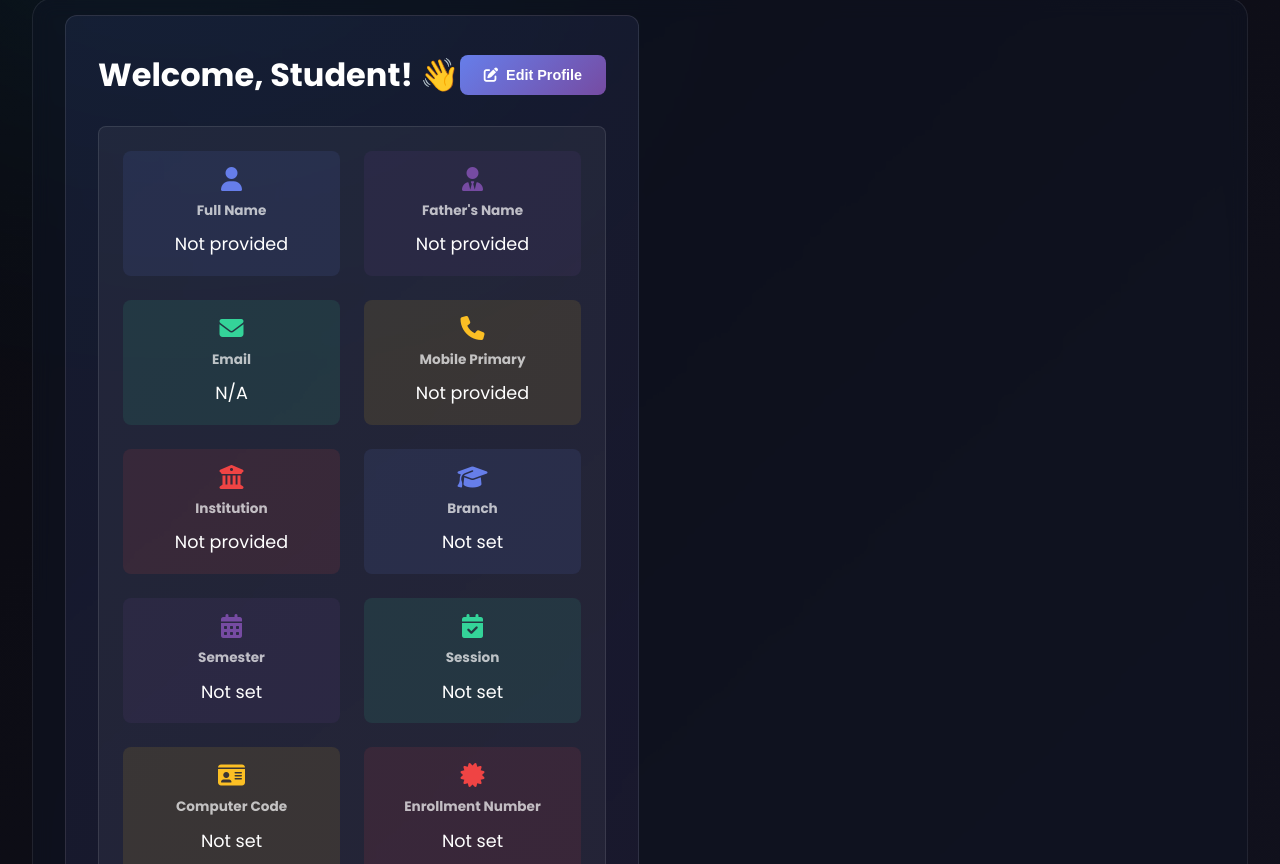
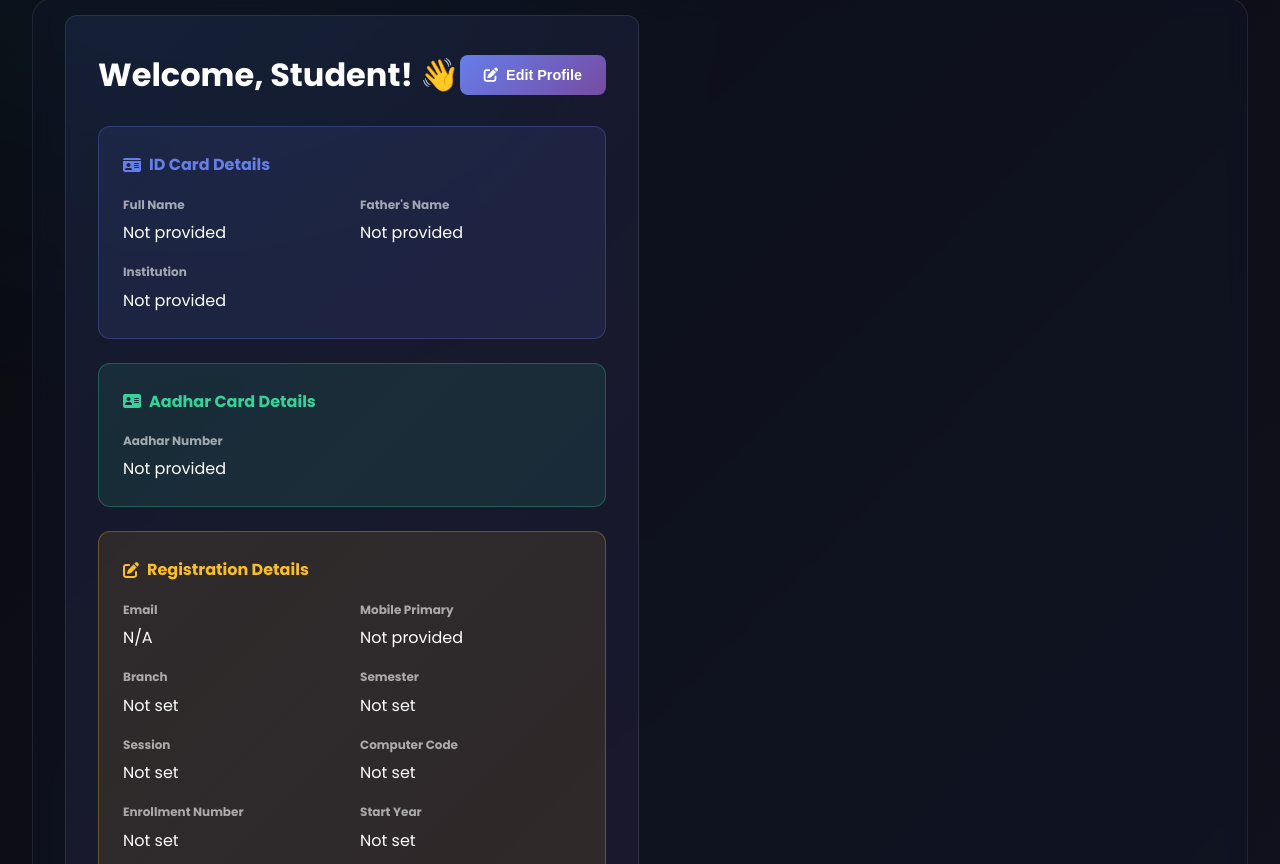
Before and after one commit to abhi6101/hack-react, a React (Vite) app: page /dashboard in a window 1280 px wide. Shown: the part 196-1060 px from the top of the page. Built offline with nearby package versions, Linux system fonts and the light colour scheme; no server answers; sample sign-in values are in the browser's storage.

Commit message:
Reorganize dashboard into 3 clear sections: ID Card, Aadhar Card, and Registration Details

```diff
--- a/src/pages/StudentDashboard.jsx
+++ b/src/pages/StudentDashboard.jsx
@@ -211,77 +211,136 @@ const StudentDashboard = () => {
                             </button>
                         </div>
 
-                        {/* User Information Card */}
+                        {/* User Information - Organized by Source */}
+                        <div style={{ display: 'flex', flexDirection: 'column', gap: '1.5rem' }}>
+
+                            {/* ID Card Details */}
+                            <div style={{
+                                padding: '1.5rem',
+                                background: 'rgba(102, 126, 234, 0.1)',
+                                borderRadius: '12px',
+                                border: '1px solid rgba(102, 126, 234, 0.3)'
+                            }}>
+                                <h3 style={{
+                                    fontSize: '1rem',
+                                    color: '#667eea',
+                                    marginBottom: '1rem',
+                                    display: 'flex',
+                                    alignItems: 'center',
+                                    gap: '0.5rem'
+                                }}>
+                                    <i className="fas fa-id-card"></i> ID Card Details
+                                </h3>
                                 <div style={{
                                     display: 'grid',
                                     gridTemplateColumns: 'repeat(auto-fit, minmax(200px, 1fr))',
-                            gap: '1.5rem',
+                                    gap: '1rem'
+                                }}>
+                                    <div>
+                                        <strong style={{ display: 'block', color: 'rgba(255,255,255,0.6)', fontSize: '0.75rem', marginBottom: '0.25rem' }}>Full Name</strong>
+                                        <p style={{ color: '#fff', fontSize: '1rem', margin: 0 }}>{user?.fullName || user?.name || 'Not provided'}</p>
+                                    </div>
+                                    <div>
+                                        <strong style={{ display: 'block', color: 'rgba(255,255,255,0.6)', fontSize: '0.75rem', marginBottom: '0.25rem' }}>Father's Name</strong>
+                                        <p style={{ color: '#fff', fontSize: '1rem', margin: 0 }}>{user?.fatherName || 'Not provided'}</p>
+                                    </div>
+                                    <div>
+                                        <strong style={{ display: 'block', color: 'rgba(255,255,255,0.6)', fontSize: '0.75rem', marginBottom: '0.25rem' }}>Institution</strong>
+                                        <p style={{ color: '#fff', fontSize: '1rem', margin: 0 }}>{user?.institution || 'Not provided'}</p>
+                                    </div>
+                                </div>
+                            </div>
+
+                            {/* Aadhar Card Details */}
+                            <div style={{
                                 padding: '1.5rem',
-                            background: 'rgba(255,255,255,0.05)',
-                            borderRadius: '8px',
-                            border: '1px solid rgba(255,255,255,0.1)'
+                                background: 'rgba(52, 211, 153, 0.1)',
+                                borderRadius: '12px',
+                                border: '1px solid rgba(52, 211, 153, 0.3)'
                             }}>
-                            <div style={{ textAlign: 'center', padding: '1rem', background: 'rgba(102, 126, 234, 0.1)', borderRadius: '8px' }}>
-                                <i className="fas fa-user" style={{ fontSize: '1.5rem', color: '#667eea', marginBottom: '0.5rem' }}></i>
-                                <strong style={{ display: 'block', color: 'rgba(255,255,255,0.7)', fontSize: '0.85rem', marginBottom: '0.5rem' }}>Full Name</strong>
-                                <p style={{ color: '#fff', fontSize: '1.1rem', margin: 0, fontWeight: '500' }}>{user?.fullName || user?.name || 'Not provided'}</p>
+                                <h3 style={{
+                                    fontSize: '1rem',
+                                    color: '#34d399',
+                                    marginBottom: '1rem',
+                                    display: 'flex',
+                                    alignItems: 'center',
+                                    gap: '0.5rem'
+                                }}>
+                                    <i className="fas fa-address-card"></i> Aadhar Card Details
+                                </h3>
+                                <div style={{
+                                    display: 'grid',
+                                    gridTemplateColumns: 'repeat(auto-fit, minmax(200px, 1fr))',
+                                    gap: '1rem'
+                                }}>
+                                    <div>
+                                        <strong style={{ display: 'block', color: 'rgba(255,255,255,0.6)', fontSize: '0.75rem', marginBottom: '0.25rem' }}>Aadhar Number</strong>
+                                        <p style={{ color: '#fff', fontSize: '1rem', margin: 0 }}>{user?.aadharNumber || 'Not provided'}</p>
                                     </div>
-                            <div style={{ textAlign: 'center', padding: '1rem', background: 'rgba(118, 75, 162, 0.1)', borderRadius: '8px' }}>
-                                <i className="fas fa-user-tie" style={{ fontSize: '1.5rem', color: '#764ba2', marginBottom: '0.5rem' }}></i>
-                                <strong style={{ display: 'block', color: 'rgba(255,255,255,0.7)', fontSize: '0.85rem', marginBottom: '0.5rem' }}>Father's Name</strong>
-                                <p style={{ color: '#fff', fontSize: '1.1rem', margin: 0, fontWeight: '500' }}>{user?.fatherName || 'Not provided'}</p>
                                 </div>
-                            <div style={{ textAlign: 'center', padding: '1rem', background: 'rgba(52, 211, 153, 0.1)', borderRadius: '8px' }}>
-                                <i className="fas fa-envelope" style={{ fontSize: '1.5rem', color: '#34d399', marginBottom: '0.5rem' }}></i>
-                                <strong style={{ display: 'block', color: 'rgba(255,255,255,0.7)', fontSize: '0.85rem', marginBottom: '0.5rem' }}>Email</strong>
-                                <p style={{ color: '#fff', fontSize: '1.1rem', margin: 0, fontWeight: '500', wordBreak: 'break-word' }}>{user?.email || 'N/A'}</p>
                             </div>
-                            <div style={{ textAlign: 'center', padding: '1rem', background: 'rgba(251, 191, 36, 0.1)', borderRadius: '8px' }}>
-                                <i className="fas fa-phone" style={{ fontSize: '1.5rem', color: '#fbbf24', marginBottom: '0.5rem' }}></i>
-                                <strong style={{ display: 'block', color: 'rgba(255,255,255,0.7)', fontSize: '0.85rem', marginBottom: '0.5rem' }}>Mobile Primary</strong>
-                                <p style={{ color: '#fff', fontSize: '1.1rem', margin: 0, fontWeight: '500' }}>{user?.mobilePrimary || user?.phone || 'Not provided'}</p>
+
+                            {/* Registration Form Details */}
+                            <div style={{
+                                padding: '1.5rem',
+                                background: 'rgba(251, 191, 36, 0.1)',
+                                borderRadius: '12px',
+                                border: '1px solid rgba(251, 191, 36, 0.3)'
+                            }}>
+                                <h3 style={{
+                                    fontSize: '1rem',
+                                    color: '#fbbf24',
+                                    marginBottom: '1rem',
+                                    display: 'flex',
+                                    alignItems: 'center',
+                                    gap: '0.5rem'
+                                }}>
+                                    <i className="fas fa-edit"></i> Registration Details
+                                </h3>
+                                <div style={{
+                                    display: 'grid',
+                                    gridTemplateColumns: 'repeat(auto-fit, minmax(200px, 1fr))',
+                                    gap: '1rem'
+                                }}>
+                                    <div>
+                                        <strong style={{ display: 'block', color: 'rgba(255,255,255,0.6)', fontSize: '0.75rem', marginBottom: '0.25rem' }}>Email</strong>
+                                        <p style={{ color: '#fff', fontSize: '1rem', margin: 0, wordBreak: 'break-word' }}>{user?.email || 'N/A'}</p>
+                                    </div>
+                                    <div>
+                                        <strong style={{ display: 'block', color: 'rgba(255,255,255,0.6)', fontSize: '0.75rem', marginBottom: '0.25rem' }}>Mobile Primary</strong>
+                                        <p style={{ color: '#fff', fontSize: '1rem', margin: 0 }}>{user?.mobilePrimary || user?.phone || 'Not provided'}</p>
                                     </div>
                                     {user?.mobileSecondary && (
-                                <div style={{ textAlign: 'center', padding: '1rem', background: 'rgba(251, 191, 36, 0.1)', borderRadius: '8px' }}>
-                                    <i className="fas fa-phone-alt" style={{ fontSize: '1.5rem', color: '#fbbf24', marginBottom: '0.5rem' }}></i>
-                                    <strong style={{ display: 'block', color: 'rgba(255,255,255,0.7)', fontSize: '0.85rem', marginBottom: '0.5rem' }}>Mobile Secondary</strong>
-                                    <p style={{ color: '#fff', fontSize: '1.1rem', margin: 0, fontWeight: '500' }}>{user?.mobileSecondary}</p>
+                                        <div>
+                                            <strong style={{ display: 'block', color: 'rgba(255,255,255,0.6)', fontSize: '0.75rem', marginBottom: '0.25rem' }}>Mobile Secondary</strong>
+                                            <p style={{ color: '#fff', fontSize: '1rem', margin: 0 }}>{user?.mobileSecondary}</p>
                                         </div>
                                     )}
-                            <div style={{ textAlign: 'center', padding: '1rem', background: 'rgba(239, 68, 68, 0.1)', borderRadius: '8px' }}>
-                                <i className="fas fa-university" style={{ fontSize: '1.5rem', color: '#ef4444', marginBottom: '0.5rem' }}></i>
-                                <strong style={{ display: 'block', color: 'rgba(255,255,255,0.7)', fontSize: '0.85rem', marginBottom: '0.5rem' }}>Institution</strong>
-                                <p style={{ color: '#fff', fontSize: '1.1rem', margin: 0, fontWeight: '500' }}>{user?.institution || 'Not provided'}</p>
+                                    <div>
+                                        <strong style={{ display: 'block', color: 'rgba(255,255,255,0.6)', fontSize: '0.75rem', marginBottom: '0.25rem' }}>Branch</strong>
+                                        <p style={{ color: '#fff', fontSize: '1rem', margin: 0 }}>{user?.branch || 'Not set'}</p>
                                     </div>
-                            <div style={{ textAlign: 'center', padding: '1rem', background: 'rgba(102, 126, 234, 0.1)', borderRadius: '8px' }}>
-                                <i className="fas fa-graduation-cap" style={{ fontSize: '1.5rem', color: '#667eea', marginBottom: '0.5rem' }}></i>
-                                <strong style={{ display: 'block', color: 'rgba(255,255,255,0.7)', fontSize: '0.85rem', marginBottom: '0.5rem' }}>Branch</strong>
-                                <p style={{ color: '#fff', fontSize: '1.1rem', margin: 0, fontWeight: '500' }}>{user?.branch || 'Not set'}</p>
+                                    <div>
+                                        <strong style={{ display: 'block', color: 'rgba(255,255,255,0.6)', fontSize: '0.75rem', marginBottom: '0.25rem' }}>Semester</strong>
+                                        <p style={{ color: '#fff', fontSize: '1rem', margin: 0 }}>{user?.semester || 'Not set'}</p>
                                     </div>
-                            <div style={{ textAlign: 'center', padding: '1rem', background: 'rgba(118, 75, 162, 0.1)', borderRadius: '8px' }}>
-                                <i className="fas fa-calendar-alt" style={{ fontSize: '1.5rem', color: '#764ba2', marginBottom: '0.5rem' }}></i>
-                                <strong style={{ display: 'block', color: 'rgba(255,255,255,0.7)', fontSize: '0.85rem', marginBottom: '0.5rem' }}>Semester</strong>
-                                <p style={{ color: '#fff', fontSize: '1.1rem', margin: 0, fontWeight: '500' }}>{user?.semester || 'Not set'}</p>
+                                    <div>
+                                        <strong style={{ display: 'block', color: 'rgba(255,255,255,0.6)', fontSize: '0.75rem', marginBottom: '0.25rem' }}>Session</strong>
+                                        <p style={{ color: '#fff', fontSize: '1rem', margin: 0 }}>{user?.session || user?.batch || 'Not set'}</p>
                                     </div>
-                            <div style={{ textAlign: 'center', padding: '1rem', background: 'rgba(52, 211, 153, 0.1)', borderRadius: '8px' }}>
-                                <i className="fas fa-calendar-check" style={{ fontSize: '1.5rem', color: '#34d399', marginBottom: '0.5rem' }}></i>
-                                <strong style={{ display: 'block', color: 'rgba(255,255,255,0.7)', fontSize: '0.85rem', marginBottom: '0.5rem' }}>Session</strong>
-                                <p style={{ color: '#fff', fontSize: '1.1rem', margin: 0, fontWeight: '500' }}>{user?.session || user?.batch || 'Not set'}</p>
+                                    <div>
+                                        <strong style={{ display: 'block', color: 'rgba(255,255,255,0.6)', fontSize: '0.75rem', marginBottom: '0.25rem' }}>Computer Code</strong>
+                                        <p style={{ color: '#fff', fontSize: '1rem', margin: 0 }}>{user?.computerCode || 'Not set'}</p>
                                     </div>
-                            <div style={{ textAlign: 'center', padding: '1rem', background: 'rgba(251, 191, 36, 0.1)', borderRadius: '8px' }}>
-                                <i className="fas fa-id-card" style={{ fontSize: '1.5rem', color: '#fbbf24', marginBottom: '0.5rem' }}></i>
-                                <strong style={{ display: 'block', color: 'rgba(255,255,255,0.7)', fontSize: '0.85rem', marginBottom: '0.5rem' }}>Computer Code</strong>
-                                <p style={{ color: '#fff', fontSize: '1.1rem', margin: 0, fontWeight: '500' }}>{user?.computerCode || 'Not set'}</p>
+                                    <div>
+                                        <strong style={{ display: 'block', color: 'rgba(255,255,255,0.6)', fontSize: '0.75rem', marginBottom: '0.25rem' }}>Enrollment Number</strong>
+                                        <p style={{ color: '#fff', fontSize: '1rem', margin: 0 }}>{user?.enrollmentNumber || 'Not set'}</p>
                                     </div>
-                            <div style={{ textAlign: 'center', padding: '1rem', background: 'rgba(239, 68, 68, 0.1)', borderRadius: '8px' }}>
-                                <i className="fas fa-certificate" style={{ fontSize: '1.5rem', color: '#ef4444', marginBottom: '0.5rem' }}></i>
-                                <strong style={{ display: 'block', color: 'rgba(255,255,255,0.7)', fontSize: '0.85rem', marginBottom: '0.5rem' }}>Enrollment Number</strong>
-                                <p style={{ color: '#fff', fontSize: '1.1rem', margin: 0, fontWeight: '500' }}>{user?.enrollmentNumber || 'Not set'}</p>
+                                    <div>
+                                        <strong style={{ display: 'block', color: 'rgba(255,255,255,0.6)', fontSize: '0.75rem', marginBottom: '0.25rem' }}>Start Year</strong>
+                                        <p style={{ color: '#fff', fontSize: '1rem', margin: 0 }}>{user?.startYear || 'Not set'}</p>
                                     </div>
-                            <div style={{ textAlign: 'center', padding: '1rem', background: 'rgba(102, 126, 234, 0.1)', borderRadius: '8px' }}>
-                                <i className="fas fa-calendar-day" style={{ fontSize: '1.5rem', color: '#667eea', marginBottom: '0.5rem' }}></i>
-                                <strong style={{ display: 'block', color: 'rgba(255,255,255,0.7)', fontSize: '0.85rem', marginBottom: '0.5rem' }}>Start Year</strong>
-                                <p style={{ color: '#fff', fontSize: '1.1rem', margin: 0, fontWeight: '500' }}>{user?.startYear || 'Not set'}</p>
+                                </div>
                             </div>
                         </div>
                     </div>
```
Lines whose indentation alone changed are shown as unchanged.
